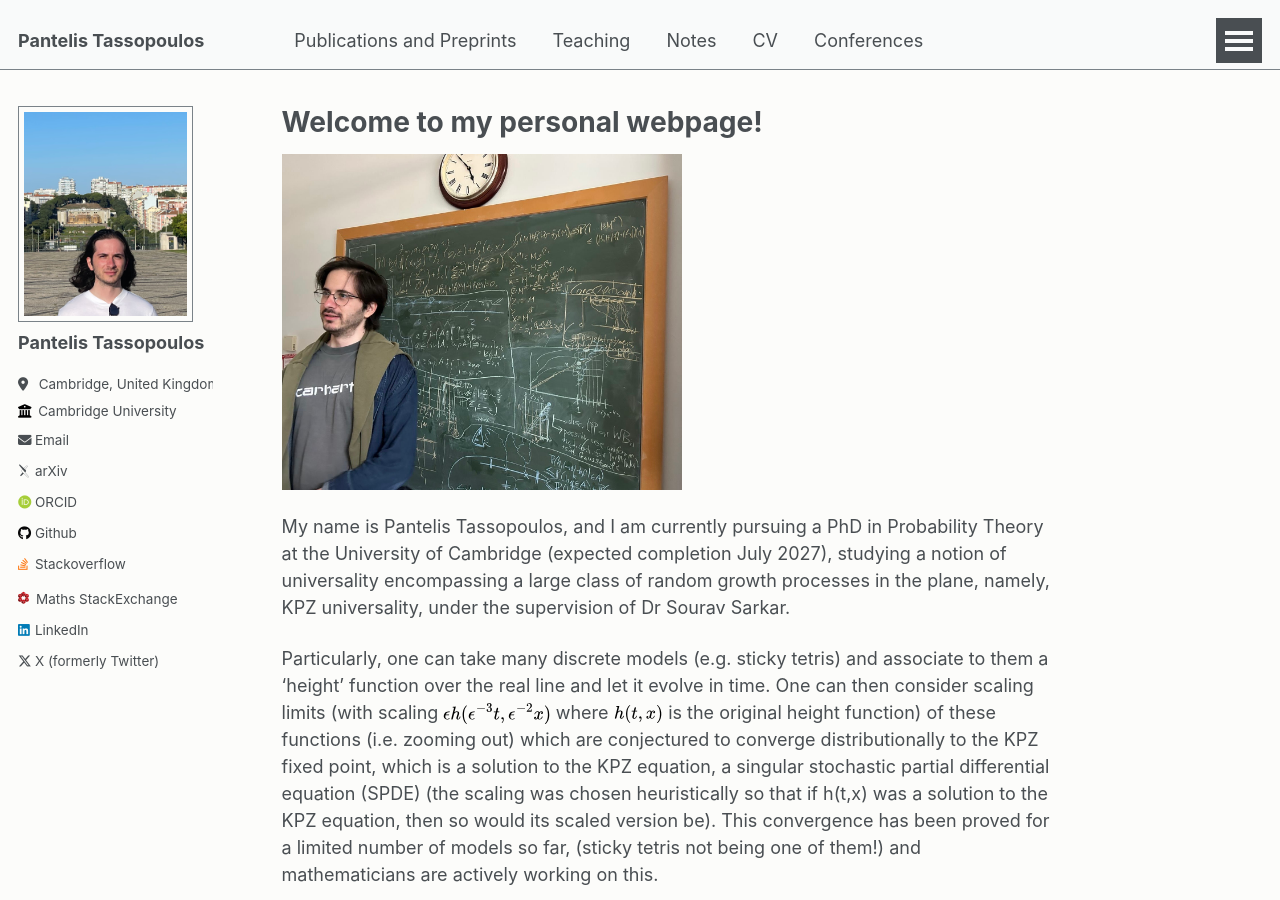
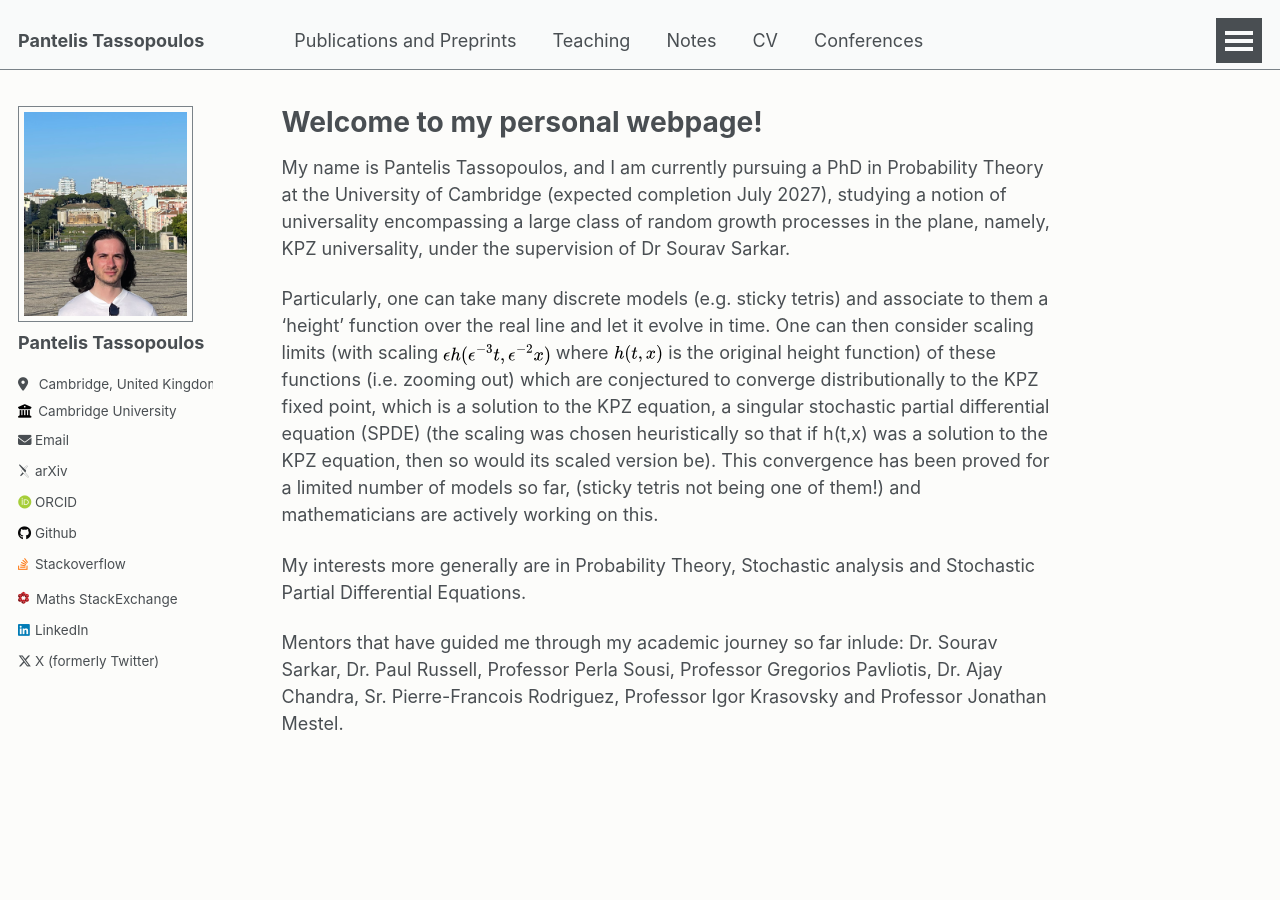
Before and after one commit to PantelisTass/PantelisTass.github.io, a Jekyll site: the page built from _pages/about.md, in a window 1280 px wide and 900 px high. Built offline with Jekyll 4.4.1, drawn with Linux system fonts in a browser that asks for light colours; some web fonts are replaced.

Commit message:
advanced proba

```diff
--- a/_pages/about.md
+++ b/_pages/about.md
@@ -10,7 +10,7 @@ redirect_from:
 
 <h1>Welcome to my personal webpage!</h1>
 
-<img src="images/office pic.jpg" alt="pic office me" style="width:400px;height:336px;">
+<!--<img src="images/office pic.jpg" alt="pic office me" style="width:400px;height:336px;"> -->
 
 My name is Pantelis Tassopoulos, and I am currently pursuing a PhD in Probability Theory at the University of Cambridge (expected completion July 2027), studying a notion of universality encompassing a large class of random growth processes in the plane, namely, KPZ universality, under the supervision of Dr Sourav Sarkar.
 
```
Also changed, not shown: 1 other file.
